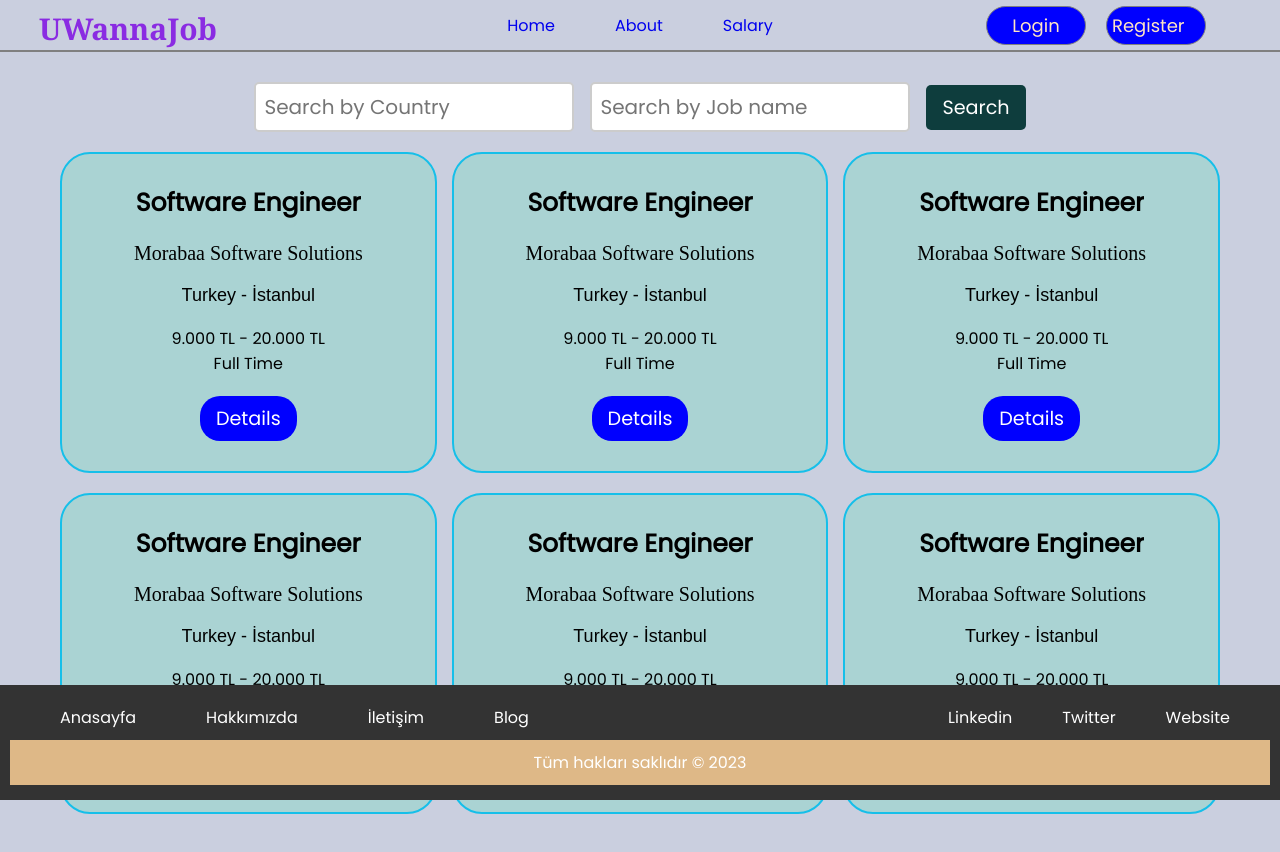
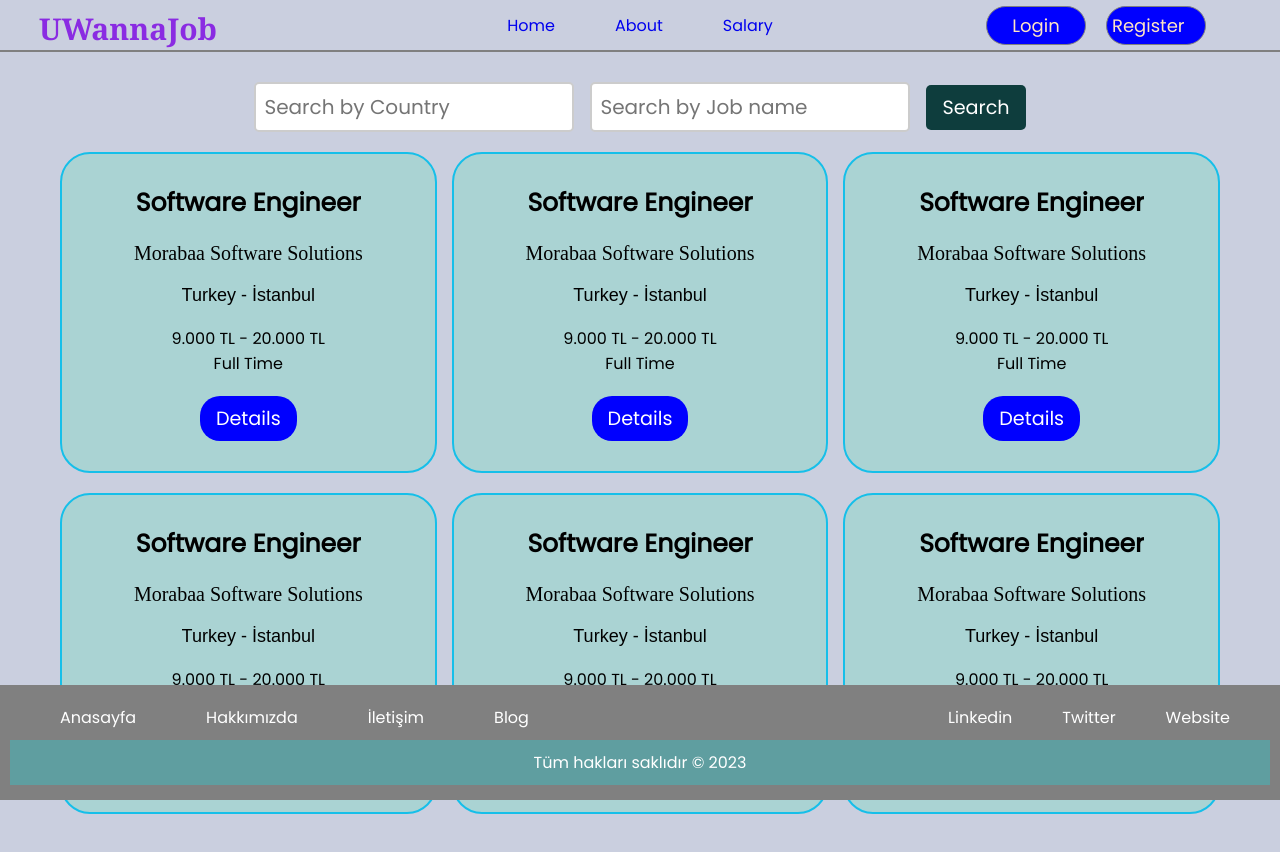
Before and after one commit to oguzcoll/JobBoardSite, a React (Create React App) app in the folder client/: page /home in a window 1280 px wide. Built offline with nearby package versions, Linux system fonts and the light colour scheme.

Commit message:
Update footer.css

```diff
--- a/client/src/components/footer/footer.css
+++ b/client/src/components/footer/footer.css
@@ -4,7 +4,7 @@
   bottom: 0;
   height: 75px;
   width: 100%;
-  background-color: #333;
+  background-color:gray;
   color: #fff;
   padding: 20px 0;
   }
@@ -38,7 +38,7 @@
   .footer-bottom {
     margin: 10px;
 
-  background-color:burlywood;
+  background-color:cadetblue;
   padding: 10px;
   text-align: center;
   }
```
